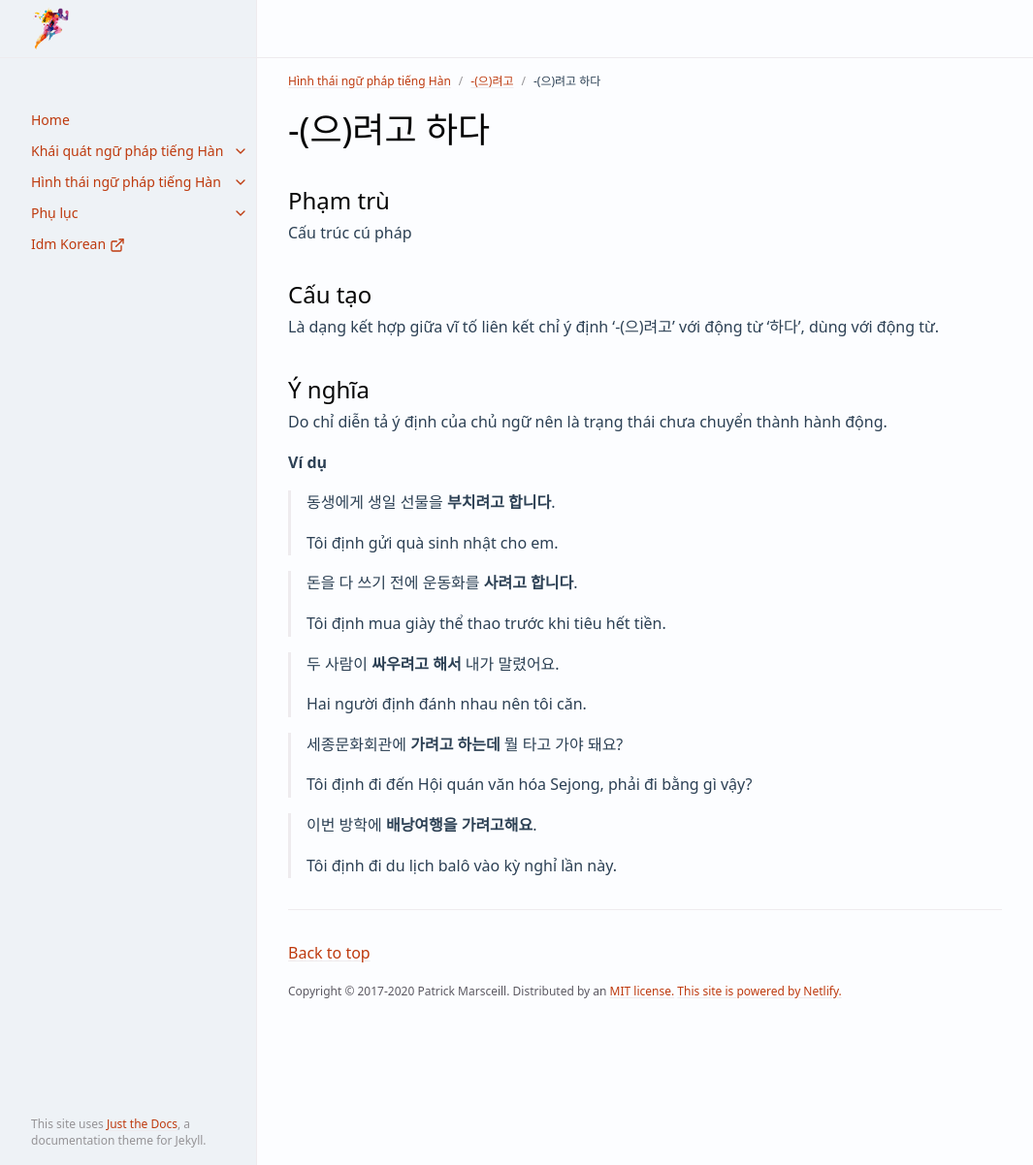
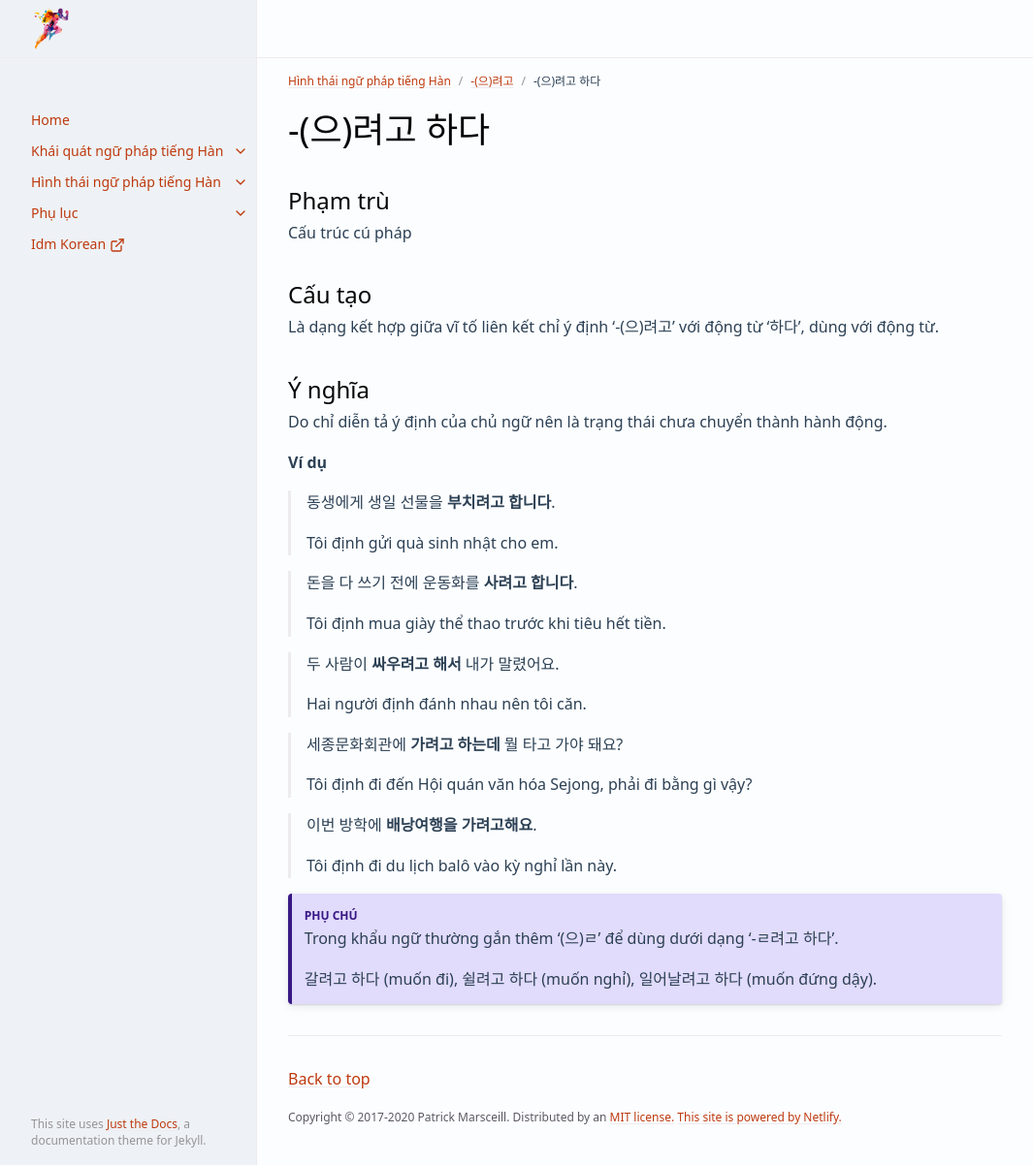
Before and after one commit to idmkorean/ngu-phap-tieng-han, a Jekyll site: the page built from docs/hinh-thai-ngu-phap-tieng-han/-(으)려고-하다.md, in a window 1280 px wide and 1202 px high. Shown: the whole window at 97% size, without its empty margins (107-1172 px from the left). Built offline with Jekyll 4.4.1, drawn with Linux system fonts in a browser that asks for light colours; cached includes are drawn as plain includes.

Commit message:
Add files via upload

```diff
--- a/docs/hinh-thai-ngu-phap-tieng-han/-(으)려고-하다.md
+++ b/docs/hinh-thai-ngu-phap-tieng-han/-(으)려고-하다.md
@@ -42,3 +42,10 @@ Do chỉ diễn tả ý định của chủ ngữ nên là trạng thái chưa c
 > 이번 방학에 **배낭여행을 가려고해요**.
 >
 > Tôi định đi du lịch balô vào kỳ nghỉ lần này.
+
+{: .note-title}
+> Phụ chú
+>
+> Trong khẩu ngữ thường gắn thêm '(으)ㄹ' để dùng dưới dạng '-ㄹ려고 하다'.
+>
+> 갈려고 하다 (muốn đi), 쉴려고 하다 (muốn nghỉ), 일어날려고 하다 (muốn đứng dậy).
```
